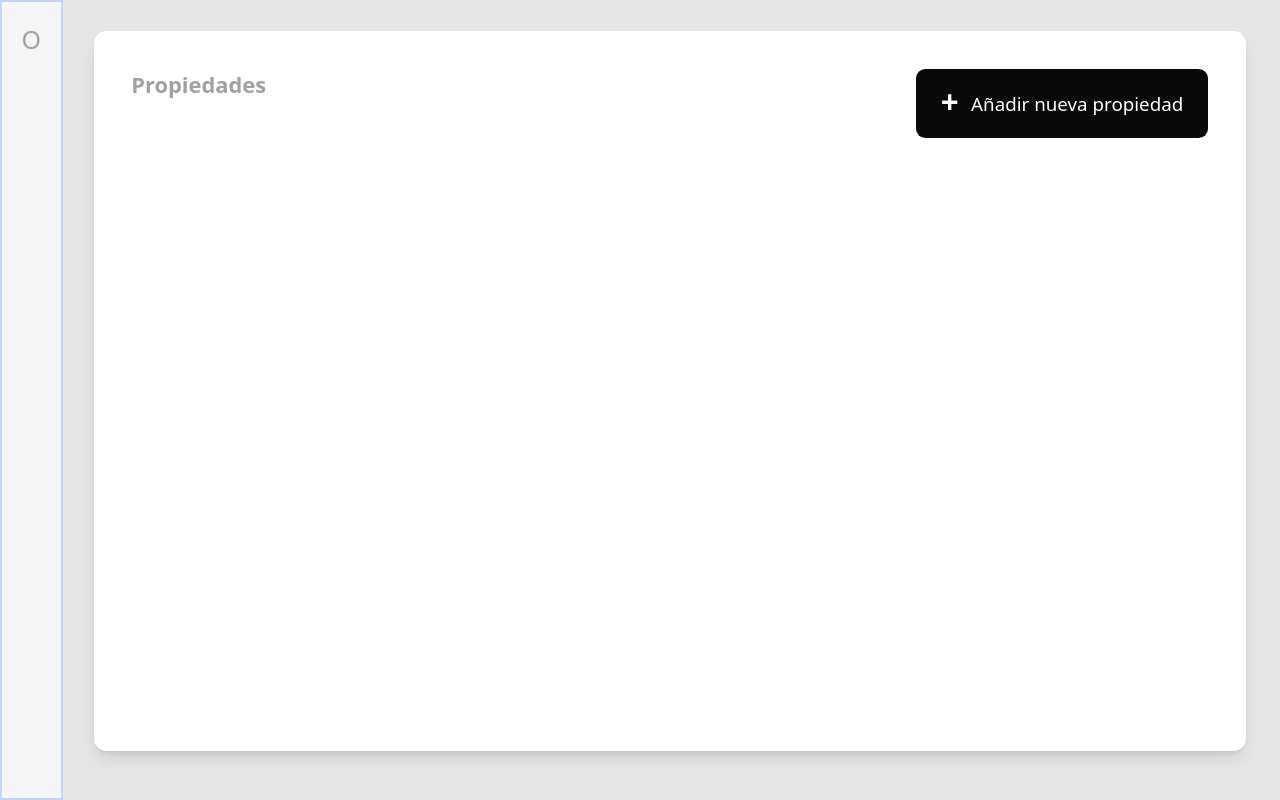
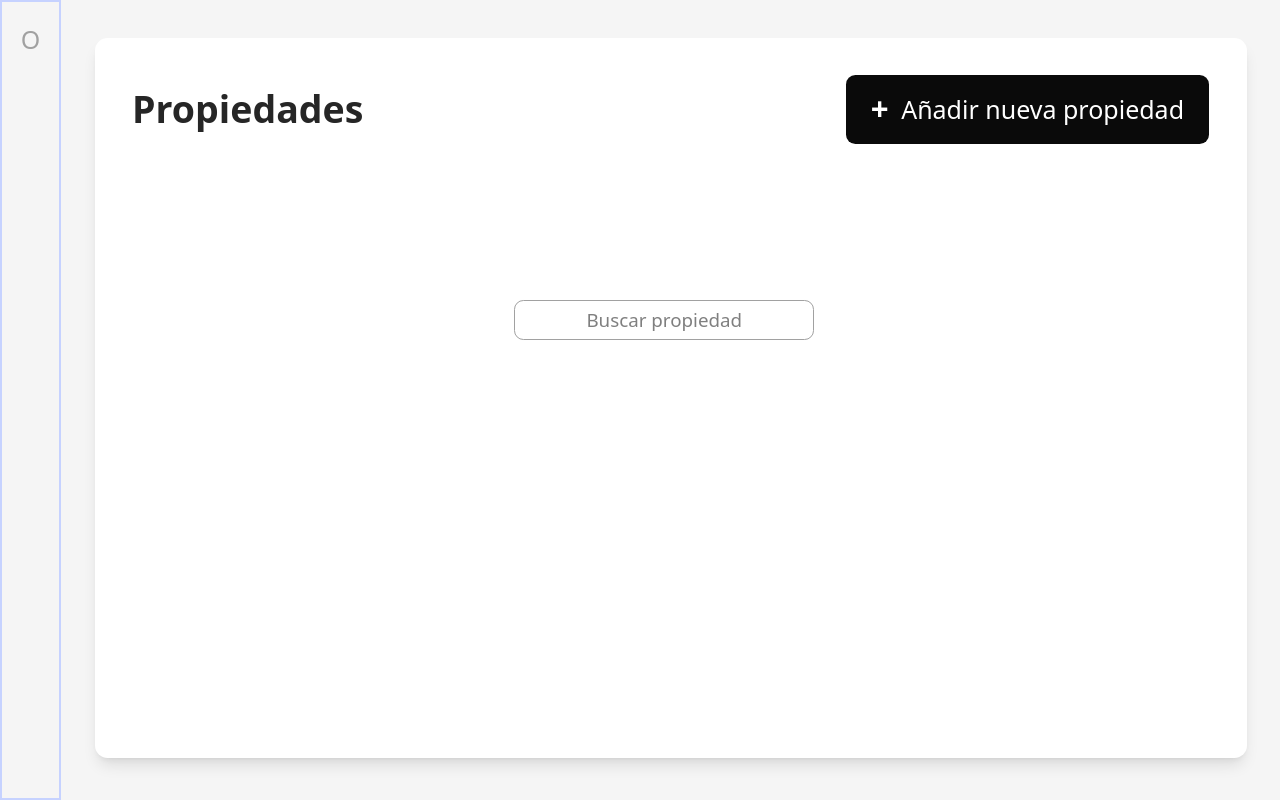
Before and after one commit to RGC02995/prueba-tecnica-Lion, a React (Vite) app: page / in a window 1280 px wide. Built offline with nearby package versions, Linux system fonts and the light colour scheme.

Commit message:
add: Search Input in correct position

```diff
--- a/src/components/features/PropertyList.jsx
+++ b/src/components/features/PropertyList.jsx
@@ -1,3 +1,17 @@
 export const PropertyList = () => {
-  return <div className=""></div>;
+  return (
+    <div className="">
+      <tr>
+        <th>Foto</th>
+        <th>Oficina</th>
+        <th>Referencia</th>
+        <th>Tipo</th>
+        <th>Dirección</th>
+        <th>Precio</th>
+        <th>Habitaciones</th>
+        <th>Superficie</th>
+        <th>Fecha</th>
+      </tr>
+    </div>
+  );
 };
--- /dev/null
+++ b/src/components/ui/SearchInput.jsx
@@ -0,0 +1,12 @@
+export const SearchInput = () => {
+  return (
+    <div className="flex gap-2 items-center p-1 m-auto">
+      <input
+        type="text"
+        placeholder="Buscar propiedad"
+        className="rounded-md border-neutral-400 border-1 text-xs p-1 w-48 items-center text-center"
+      ></input>
+      <i></i>
+    </div>
+  );
+};
--- a/src/pages/Home.jsx
+++ b/src/pages/Home.jsx
@@ -1,15 +1,26 @@
+import { SearchInput } from "../components/ui/SearchInput";
+
 export const Home = () => {
   return (
-    <div className="m-5 bg-white w-[90vw] h-[90vh] my-5 p-6 rounded-lg shadow-lg flex flex-col sm:flex-row sm:justify-between sm:items-start">
-      {/*Título*/}
-      <h1 className="text-neutral-400 text-sm sm:text-sm font-semibold mb-4 sm:mb-0">
-        Propiedades
-      </h1>
-      {/*Botón*/}
-      <button className="bg-neutral-950 text-white px-4 py-2 rounded-md  text-[0.625rem] sm:text-xs  hover:bg-neutral-700 flex items-center gap-2 self-start sm:self-auto">
-        <span className="text-xl font-bold">+</span>
-        Añadir nueva propiedad
-      </button>
+    <div className="w-full min-h-screen bg-neutral-100 flex flex-col items-center py-6">
+      {/* Ventana blanca */}
+      <div className="bg-white w-[90vw] h-[90vh] p-6 rounded-lg shadow-lg flex flex-col">
+        {/* Header: Título + Botón */}
+        <div className="flex flex-col sm:flex-row sm:justify-between sm:items-center mb-4">
+          <h1 className="text-neutral-800 text-lg sm:text-2xl font-semibold mb-2 sm:mb-0">
+            Propiedades
+          </h1>
+          <button className="bg-neutral-950 text-white px-4 py-2 rounded-md text-sm sm:text-base hover:bg-neutral-700 flex items-center gap-2 self-start sm:self-auto">
+            <span className="text-xl font-bold">+</span>
+            Añadir nueva propiedad
+          </button>
+        </div>
+
+        {/* Buscador */}
+        <div className="mt-20 flex justify-center">
+          <SearchInput />
+        </div>
+      </div>
     </div>
   );
 };
```
